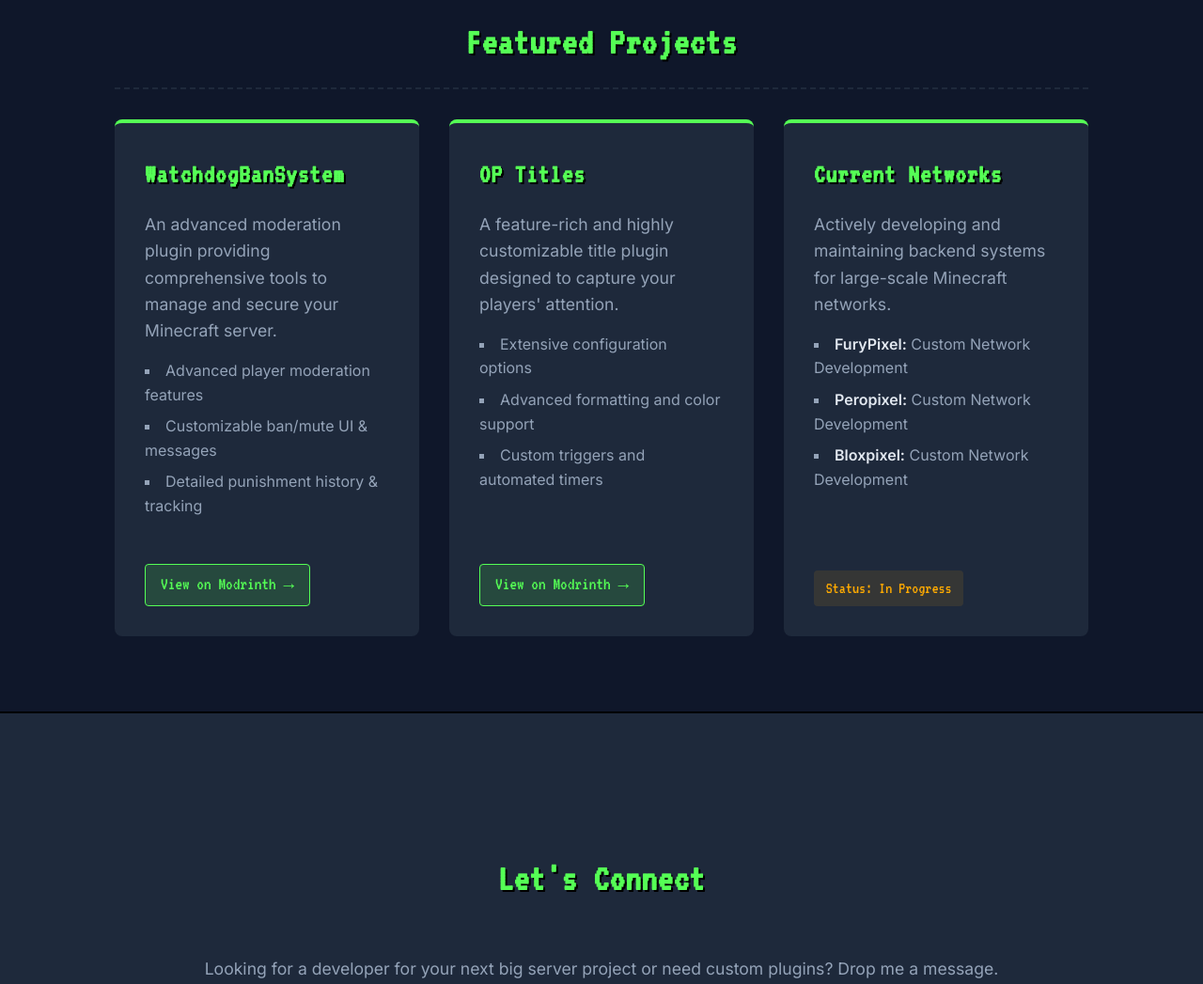
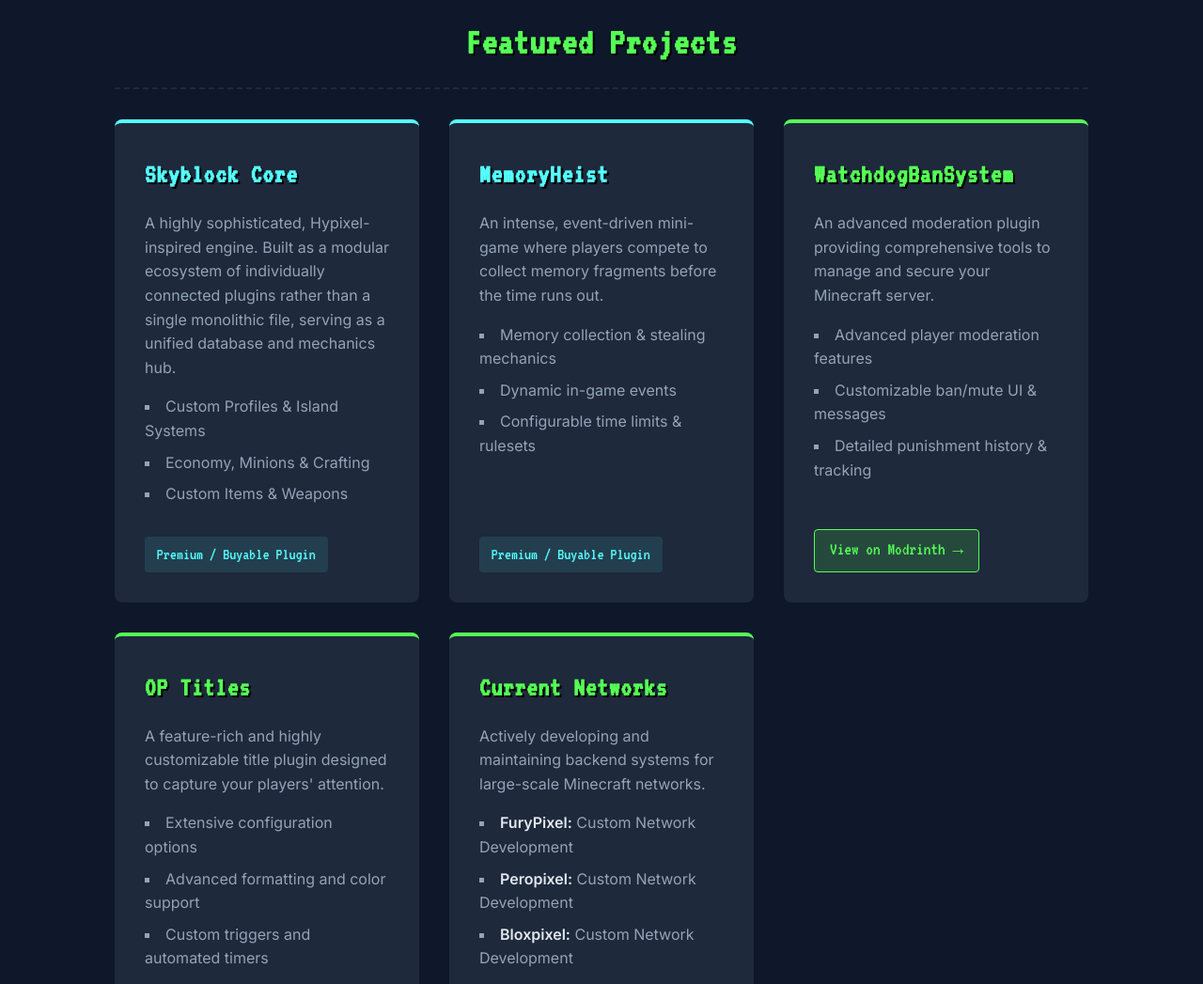
Before and after one commit to Pero-Gamer-Dev/Portfolio-, a plain HTML site: page index.html in a window 1280 px wide. Shown: the part 1560-2607 px from the top of the page at 94% size. Drawn offline with Linux system fonts and the light colour scheme.

Commit message:
Refactor project card descriptions and update comments

```diff
--- a/index.html
+++ b/index.html
@@ -180,7 +180,7 @@
             font-weight: 600;
         }
 
-        /* New Stats Grid */
+        /* Stats Grid */
         .stats-grid {
             display: grid;
             grid-template-columns: repeat(auto-fit, minmax(150px, 1fr));
@@ -269,6 +269,11 @@
             margin-bottom: 1rem;
         }
 
+        .project-card p.project-desc {
+            margin-bottom: 1rem;
+            font-size: 1rem;
+        }
+
         .project-card ul {
             list-style: square inside;
             color: var(--text-muted);
@@ -293,11 +298,17 @@
             color: var(--accent-color);
             border-radius: 4px;
             align-self: flex-start;
+            margin-top: auto;
         }
 
         .status.progress {
             background-color: rgba(255, 170, 0, 0.1);
             color: #ffaa00; /* Minecraft Gold */
+        }
+
+        .status.premium {
+            background-color: rgba(85, 255, 255, 0.1);
+            color: #55ffff; /* Minecraft Aqua/Diamond */
         }
 
         .project-link {
@@ -363,7 +374,7 @@
             color: #ff5555; /* Minecraft Red */
         }
 
-        /* === Responsive Design (Mobile Support) === */
+        /* === Responsive Design === */
         @media (max-width: 768px) {
             .nav-links {
                 display: none;
@@ -463,10 +474,34 @@
         <h2 class="section-title">Featured Projects</h2>
         <div class="projects-grid">
 
-            <!-- Project Card 1: WatchdogBanSystem -->
+            <!-- Project Card 1: Skyblock Core -->
+            <div class="project-card" style="border-top-color: #55ffff;">
+                <h3 style="color: #55ffff;">Skyblock Core</h3>
+                <p class="project-desc">A highly sophisticated, Hypixel-inspired engine. Built as a modular ecosystem of individually connected plugins rather than a single monolithic file, serving as a unified database and mechanics hub.</p>
+                <ul>
+                    <li>Custom Profiles & Island Systems</li>
+                    <li>Economy, Minions & Crafting</li>
+                    <li>Custom Items & Weapons</li>
+                </ul>
+                <span class="status premium">Premium / Buyable Plugin</span>
+            </div>
+
+            <!-- Project Card 2: MemoryHeist -->
+            <div class="project-card" style="border-top-color: #55ffff;">
+                <h3 style="color: #55ffff;">MemoryHeist</h3>
+                <p class="project-desc">An intense, event-driven mini-game where players compete to collect memory fragments before the time runs out.</p>
+                <ul>
+                    <li>Memory collection & stealing mechanics</li>
+                    <li>Dynamic in-game events</li>
+                    <li>Configurable time limits & rulesets</li>
+                </ul>
+                <span class="status premium">Premium / Buyable Plugin</span>
+            </div>
+
+            <!-- Project Card 3: WatchdogBanSystem -->
             <div class="project-card">
                 <h3>WatchdogBanSystem</h3>
-                <p>An advanced moderation plugin providing comprehensive tools to manage and secure your Minecraft server.</p>
+                <p class="project-desc">An advanced moderation plugin providing comprehensive tools to manage and secure your Minecraft server.</p>
                 <ul>
                     <li>Advanced player moderation features</li>
                     <li>Customizable ban/mute UI & messages</li>
@@ -475,10 +510,10 @@
                 <a href="https://modrinth.com/plugin/watchdogbansystem" target="_blank" class="project-link">View on Modrinth &rarr;</a>
             </div>
 
-            <!-- Project Card 2: OP Titles -->
+            <!-- Project Card 4: OP Titles -->
             <div class="project-card">
                 <h3>OP Titles</h3>
-                <p>A feature-rich and highly customizable title plugin designed to capture your players' attention.</p>
+                <p class="project-desc">A feature-rich and highly customizable title plugin designed to capture your players' attention.</p>
                 <ul>
                     <li>Extensive configuration options</li>
                     <li>Advanced formatting and color support</li>
@@ -487,10 +522,10 @@
                 <a href="https://modrinth.com/plugin/op-titles" target="_blank" class="project-link">View on Modrinth &rarr;</a>
             </div>
 
-            <!-- Project Card 3: Active Networks -->
+            <!-- Project Card 5: Active Networks -->
             <div class="project-card">
                 <h3>Current Networks</h3>
-                <p>Actively developing and maintaining backend systems for large-scale Minecraft networks.</p>
+                <p class="project-desc">Actively developing and maintaining backend systems for large-scale Minecraft networks.</p>
                 <ul>
                     <li><strong>FuryPixel:</strong> Custom Network Development</li>
                     <li><strong>Peropixel:</strong> Custom Network Development</li>
```
